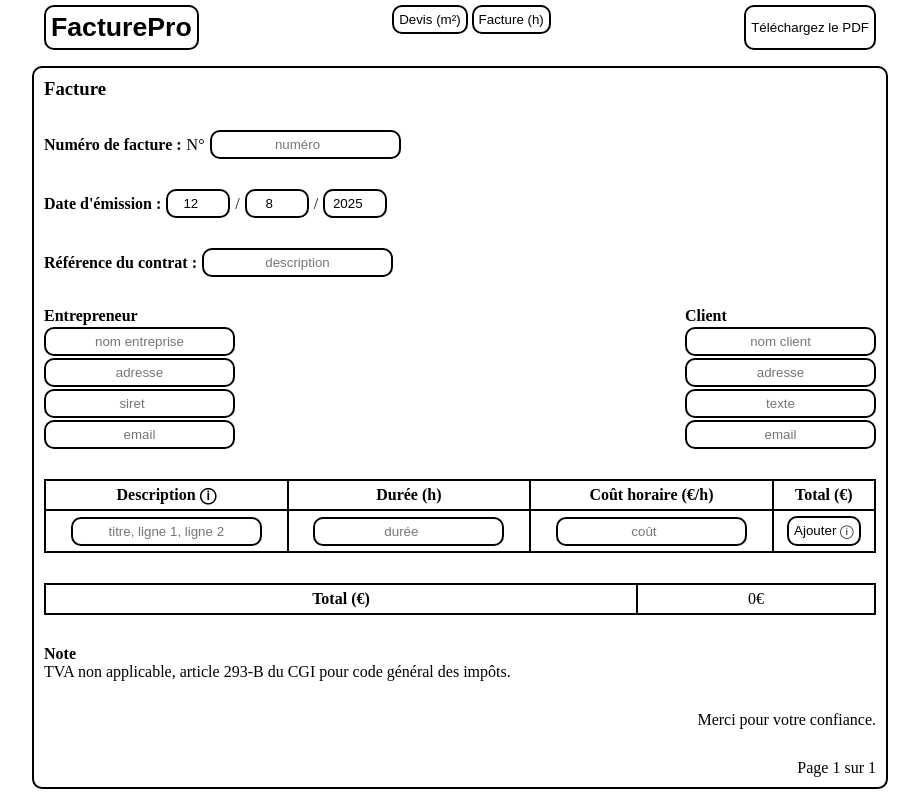
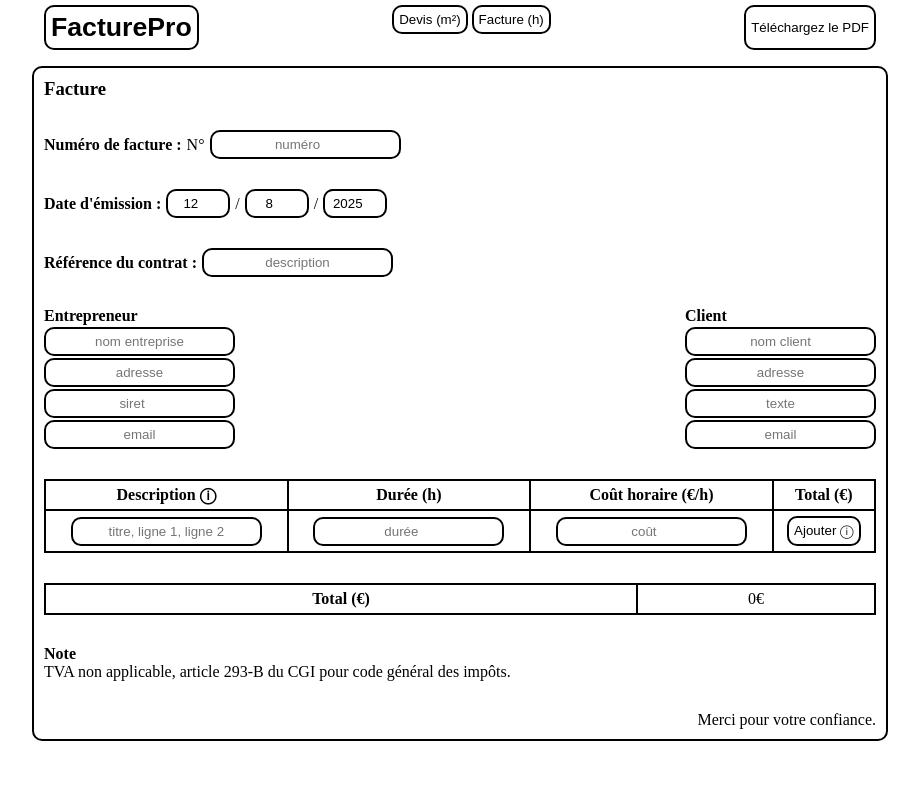
Before and after one commit to antoinemeyer5/facture_pro, a SvelteKit app: page /facture_1 in a window 1280 px wide. Shown: the whole page, without its empty margins (180-1099 px from the left). Built offline with nearby package versions, Linux system fonts and the light colour scheme.

Commit message:
feat: remove page

```diff
--- a/src/routes/facture_1/+page.svelte
+++ b/src/routes/facture_1/+page.svelte
@@ -180,9 +180,6 @@
     <div class="mt-30 ta-right">
         <p>Merci pour votre confiance.</p>
     </div>
-    <div class="mt-30 ta-right">
-        <p>Page 1 sur 1</p>
-    </div>
 </div>
 
 <div class="only_print visu_print width-65vw">
@@ -265,9 +262,6 @@
     <div class="mt-30 ta-right">
         <p>Merci pour votre confiance.</p>
     </div>
-    <div class="mt-30 ta-right">
-        <p>Page 1 sur 1</p>
-    </div>
 </div>
 
 <style>
```
